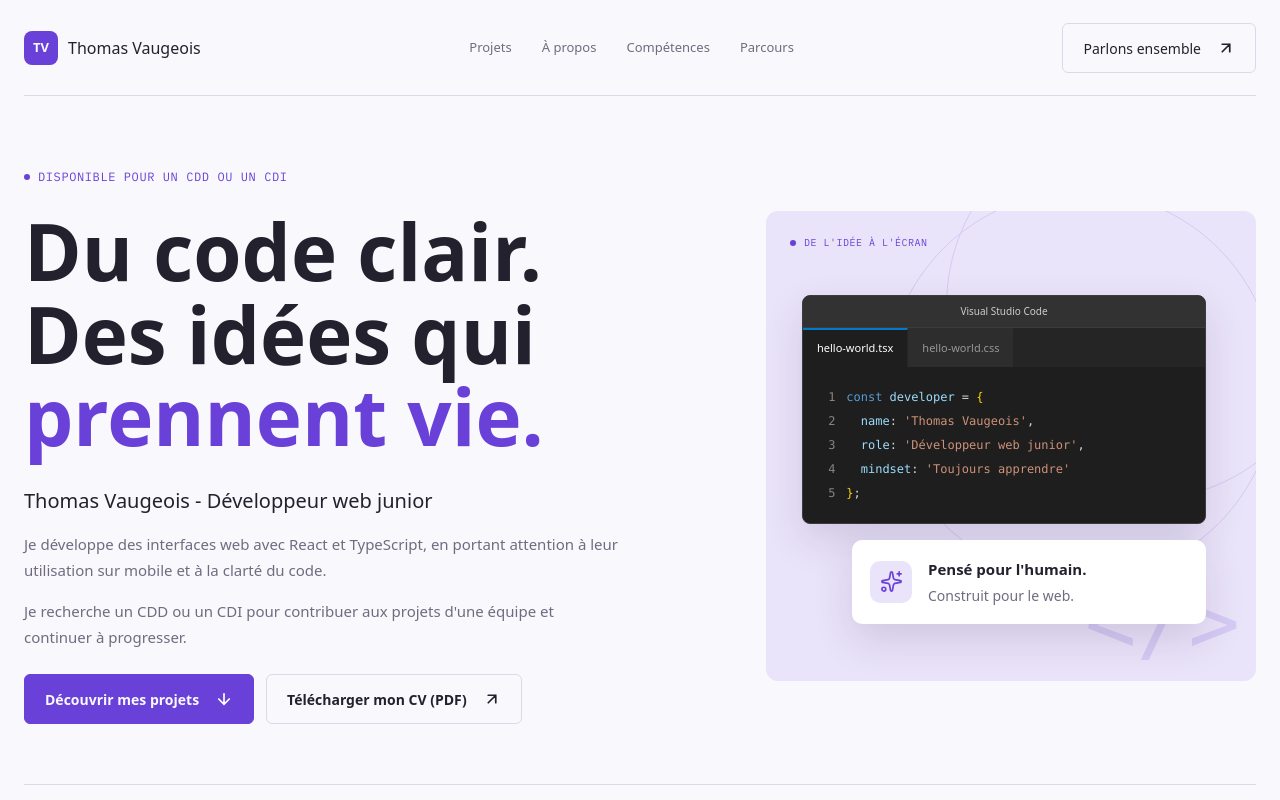
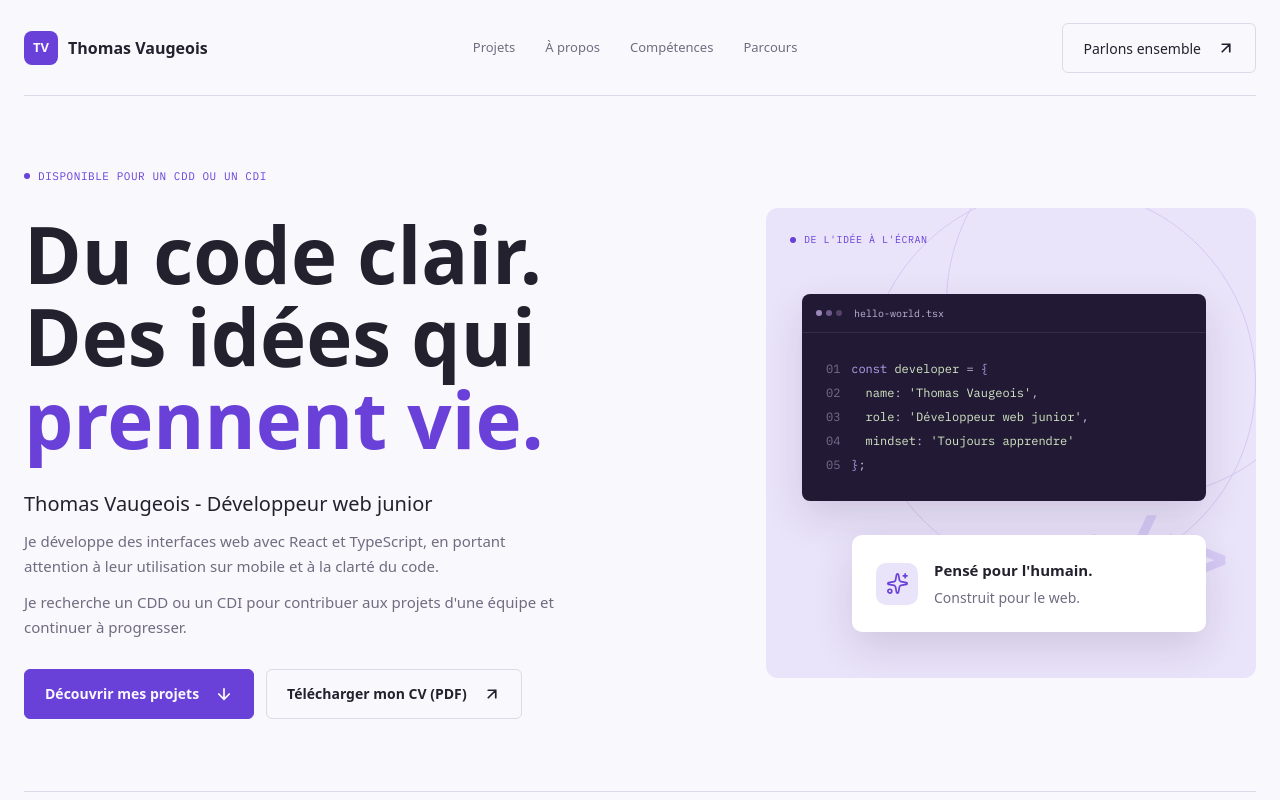
Before and after one commit to VaugeoisThomas/portefolio, a React (Vite) app: page / in a window 1280 px wide. Shown: the top 800 px of the page. Built offline with nearby package versions, Linux system fonts and the light colour scheme.

Commit message:
style: rapprocher l'accueil de la maquette Figma (#22)

```diff
--- a/src/components/Header/Header.css
+++ b/src/components/Header/Header.css
@@ -28,6 +28,10 @@
   display: inline-flex;
   align-items: center;
   gap: 0.625rem;
+}
+
+.site-header .site-brand {
+  font-weight: 600;
 }
 
 .site-monogram {
--- a/src/components/Intro/Intro.css
+++ b/src/components/Intro/Intro.css
@@ -5,6 +5,7 @@
 
 .intro-content {
   max-width: 65ch;
+  min-width: 0;
 }
 
 .intro-content p + p {
@@ -39,7 +40,7 @@
   font-family: var(--font-mono);
   margin-bottom: var(--space-6);
   color: var(--color-primary);
-  font-size: var(--text-sm);
+  font-size: var(--text-label);
   letter-spacing: 0.05em;
   text-transform: uppercase;
   display: flex;
@@ -48,6 +49,7 @@
 }
 
 .intro-description {
+  max-width: 33.75rem;
   color: var(--color-text-secondary);
   font-size: var(--text-lead);
   line-height: 1.7;
@@ -97,7 +99,20 @@
   .intro {
     grid-template-columns: minmax(0, 1fr) 30.625rem;
     align-items: center;
-    gap: 3.75rem;
+    column-gap: 3.75rem;
+    row-gap: 4.5rem;
+  }
+
+  .intro-content p + p {
+    margin-top: 0.625rem;
+  }
+
+  .intro-availability {
+    margin-bottom: 1.75rem;
+  }
+
+  .intro-actions {
+    margin-top: 1.75rem;
   }
 
   .intro-details-year {
--- a/src/components/IntroVisual/IntroVisual.css
+++ b/src/components/IntroVisual/IntroVisual.css
@@ -19,11 +19,11 @@
 }
 
 .code-preview {
-  margin-top: var(--space-6);
-  border: 1px solid #3c3c3c;
+  margin-top: 1.5625rem;
+  border: 0;
   border-radius: 0.5rem;
-  background: #1e1e1e;
-  color: #d4d4d4;
+  background: #221a35;
+  color: #c0b4d6;
   overflow: hidden;
   box-shadow: var(--shadow-preview);
 }
@@ -31,40 +31,20 @@
 .code-preview-bar {
   display: flex;
   align-items: center;
-  justify-content: center;
-  min-height: 2rem;
-  padding: 0.375rem var(--space-3);
-  border-bottom: 1px solid #3c3c3c;
-  background: #323233;
-  color: #ccc;
+  gap: var(--space-3);
+  min-height: 2.4375rem;
+  padding: 0.375rem 0.875rem;
+  border-bottom: 1px solid rgb(255 255 255 / 8%);
+  color: #c0b4d6;
+  font-family: var(--font-mono);
   font-size: var(--text-xs);
-}
-
-.code-preview-tabs {
-  display: flex;
-  background: #252526;
-}
-
-.code-preview-tab {
-  padding: 0.625rem 0.875rem;
-  border-top: 2px solid transparent;
-  border-right: 1px solid #252526;
-  background: #2d2d2d;
-  color: #969696;
-  font-size: var(--text-label);
-}
-
-.code-preview-tab-active {
-  border-top: 2px solid #007acc;
-  background: #1e1e1e;
-  color: #ffffff;
 }
 
 .code-preview-content {
   margin: 0;
   padding: 1.125rem;
   overflow-x: auto;
-  font-family: var(--font-code);
+  font-family: var(--font-mono);
   font-size: var(--text-xs);
   line-height: 2;
   counter-reset: code-line;
@@ -80,30 +60,30 @@
 }
 
 .code-preview-line::before {
-  content: counter(code-line);
+  content: counter(code-line, decimal-leading-zero);
   display: inline-block;
   width: 2ch;
   margin-right: 1.5ch;
-  color: #858585;
+  color: #786a8d;
   text-align: right;
 }
 
-/* Coloration statique inspirée du thème sombre de VS Code. */
+/* Palette de l’éditeur décoratif de la maquette, indépendante du thème du site. */
 
 .code-token-keyword {
-  color: #569cd6;
+  color: #b8a2f1;
 }
 
 .code-token-property {
-  color: #9cdcfe;
+  color: #d6eac5;
 }
 
 .code-token-string {
-  color: #ce9178;
+  color: #d6eac5;
 }
 
 .code-token-bracket {
-  color: #ffd700;
+  color: #b8a2f1;
 }
 
 .intro-visual-result {
@@ -185,6 +165,12 @@
     min-height: 29.375rem;
   }
 
+  .intro-visual-symbol {
+    right: 1.625rem;
+    bottom: 4.1875rem;
+    font-size: 6.75rem;
+  }
+
   .intro-visual-result-title {
     font-size: var(--text-lead);
   }
@@ -196,15 +182,18 @@
   .code-preview {
     max-width: 25.25rem;
     margin-left: var(--space-3);
-    margin-top: 2.8125rem;
+    margin-top: 2.9375rem;
   }
 
   .intro-visual-result {
     max-width: 22.125rem;
     margin-left: 3.875rem;
+    margin-top: 2.125rem;
+    padding: var(--space-6);
   }
 
   .code-preview-content {
+    padding: var(--space-6);
     font-size: var(--text-sm);
   }
 
@@ -213,6 +202,6 @@
   }
 
   .intro-orbit-second {
-    left: 120px;
+    left: 100px;
   }
 }
--- a/src/components/IntroVisual/IntroVisual.tsx
+++ b/src/components/IntroVisual/IntroVisual.tsx
@@ -1,4 +1,5 @@
 import orbit from '../../assets/orbit.svg'
+import editorControls from '../../assets/editor-controls.svg'
 import sparkles from '../../assets/sparkles.svg'
 import statusDot from '../../assets/status-dot.svg'
 import "./IntroVisual.css"
@@ -18,11 +19,8 @@ function IntroVisual() {
             </p>
             <div className="code-preview">
                 <div className="code-preview-bar">
-                    <span>Visual Studio Code</span>
-                </div>
-                <div className="code-preview-tabs">
-                    <span className="code-preview-tab code-preview-tab-active">hello-world.tsx</span>
-                    <span className="code-preview-tab">hello-world.css</span>
+                    <img src={editorControls} alt="" />
+                    <span>hello-world.tsx</span>
                 </div>
                 <pre className="code-preview-content">
                     <code>
```
Also changed, not shown: src/assets/editor-controls.svg (added), 1 other file (tests, documents, lock files or other folders).
